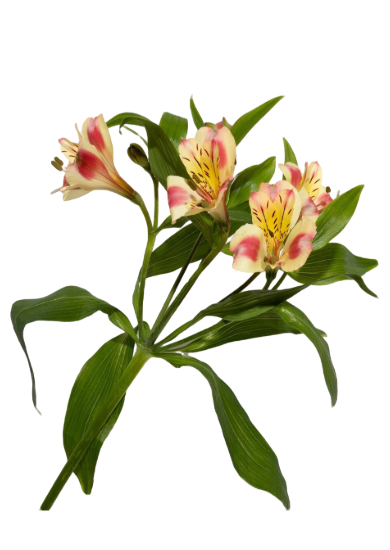
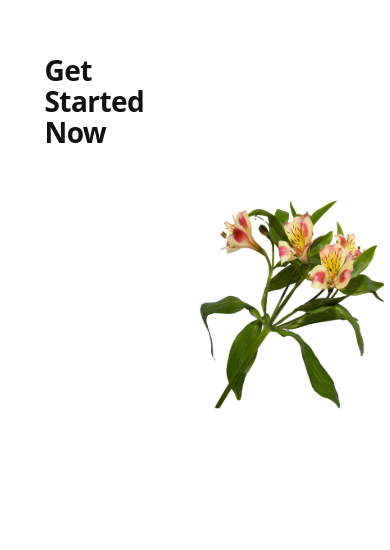
Before and after one commit to currlei/appdev1-final-practical-exam, a React (Vite) app: page / in a window 390 px wide. Shown: the part 116-666 px from the top of the page. Built offline with nearby package versions, Linux system fonts and the light colour scheme.

Commit message:
Add Sign Up page title.

```diff
--- a/src/SignUp.jsx
+++ b/src/SignUp.jsx
@@ -4,7 +4,9 @@ import blossomImage from './assets/blossom-flower.svg'
 function SignUp() {
   return (
     <main className={styles.page}>
-      <section className={styles.left} aria-label="Sign up form area" />
+      <section className={styles.left} aria-label="Sign up form area">
+        <h1 className={styles.title}>Get Started Now</h1>
+      </section>
       <section className={styles.right} aria-label="Sign up artwork">
         <img className={styles.image} src={blossomImage} alt="Blossom flower" />
       </section>
--- a/src/SignUp.module.css
+++ b/src/SignUp.module.css
@@ -11,7 +11,20 @@
 }
 
 .left {
-  /* Reserved for the sign up form. */
+  display: flex;
+  align-items: flex-start;
+  justify-content: flex-start;
+  padding: 20.3vh 0 2rem 11.4vw;
+}
+
+.title {
+  width: min(100%, 25.25rem);
+  margin: 0;
+  color: #111;
+  font-size: clamp(1.75rem, 2.1vw, 2rem);
+  font-weight: 600;
+  line-height: 1.1;
+  letter-spacing: -0.02em;
 }
 
 .right {
@@ -27,21 +40,3 @@
   max-height: 100vh;
   object-fit: contain;
 }
-
-@media (max-width: 700px) {
-  .page {
-    grid-template-columns: 1fr;
-  }
-
-  .left {
-    display: none;
-  }
-
-  .right {
-    min-height: 100vh;
-  }
-
-  .image {
-    max-height: 100vh;
-  }
-}
```
Also changed, not shown: manluctao-signup-title.png (added).
